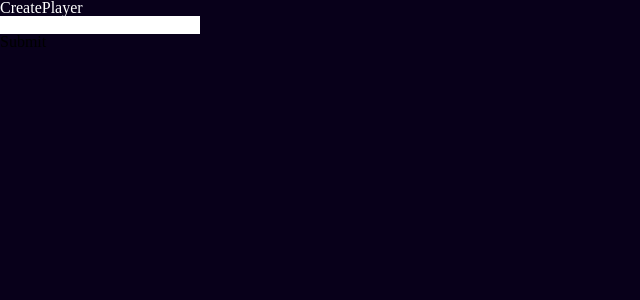
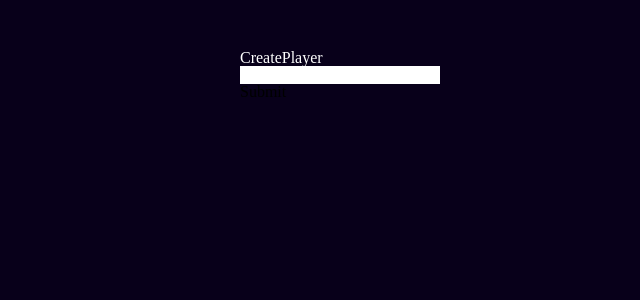
Before and after one commit to Zizzs/void-automation, a React (Create React App) app: page / in a window 1280 px wide. Shown: the top 300 px of the page, without its empty margins (0-640 px from the left). Built offline with nearby package versions, Linux system fonts and the light colour scheme.

Commit message:
Added Container Component
Container component used to restrict max width of content.

```diff
--- a/src/App.tsx
+++ b/src/App.tsx
@@ -4,9 +4,8 @@ import { Provider, connect } from "react-redux";
 import { store } from "./redux/store";
 import mapStateToProps from "./redux/mapStateToProps";
 import { useState } from "react";
-import { initialStateType } from "./redux/types";
-import { generatePlayer } from "./redux/logic/generatePlayer";
 import { CreatePlayer } from "./pages/CreatePlayer";
+import { Container } from "./components/Container";
 
 const GameContainer = connect(mapStateToProps)(Game);
 const CreatePlayerContainer = connect(mapStateToProps)(Game);
@@ -20,13 +19,13 @@ const App = () => {
 
   return (
     <Provider store={store}>
-      <div className="void-app">
+      <Container className="void-app">
         {validPlayer ? (
           <GameContainer />
         ) : (
           <CreatePlayer setValidPlayer={handleSetValidPlayer} />
         )}
-      </div>
+      </Container>
     </Provider>
   );
 };
--- /dev/null
+++ b/src/components/Container/index.tsx
@@ -0,0 +1,20 @@
+import { ReactNode } from "react";
+import classNames from "classnames";
+
+type ContainerProps = {
+  children: ReactNode;
+  className?: string;
+};
+
+export const Container = ({ className = "", children }: ContainerProps) => {
+  return (
+    <div
+      className={classNames(
+        className,
+        "max-w-sm md:max-w-3xl lg:max-w-7xl mx-auto"
+      )}
+    >
+      {children}
+    </div>
+  );
+};
--- a/src/pages/CreatePlayer/index.tsx
+++ b/src/pages/CreatePlayer/index.tsx
@@ -35,7 +35,7 @@ export const CreatePlayer = ({ setValidPlayer }: CreatePlayerProps) => {
 
   return (
     <div>
-      <div>
+      <div className="pt-10 md:pt-20">
         <p className="text-white">CreatePlayer</p>
         <Input onChange={handlePlayerName} value={playerName} />
         <button onClick={handlePlayerState}>Submit</button>
--- a/src/pages/Game/index.tsx
+++ b/src/pages/Game/index.tsx
@@ -34,7 +34,6 @@ const Game = () => {
 
   return (
     <div className="void-game-wrapper">
-      <div className="void-game-container">
       <div className="w-[10rem]">
         <Dropdown
           onClick={handleDropDown}
@@ -47,7 +46,6 @@ const Game = () => {
         </Dropdown>
       </div>
     </div>
-    </div>
   );
 };
 
--- /dev/null
+++ b/src/pages/VoidHub/index.tsx
@@ -0,0 +1,3 @@
+export const VoidHub = () => {
+  return <div>Void Hub</div>;
+};
```
Also changed, not shown: src/pages/VoidHub/styles.scss (added). Lines whose indentation alone changed are shown as unchanged.
